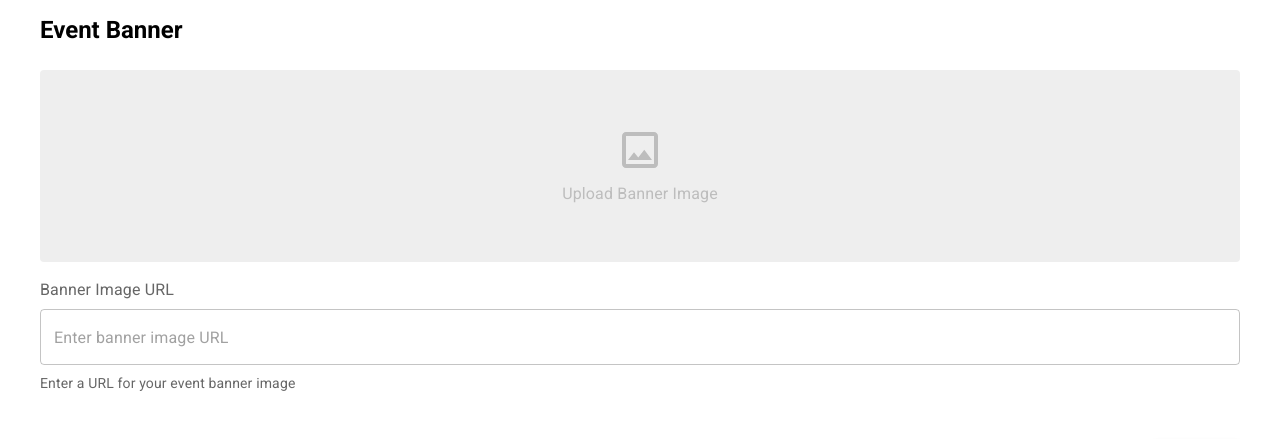
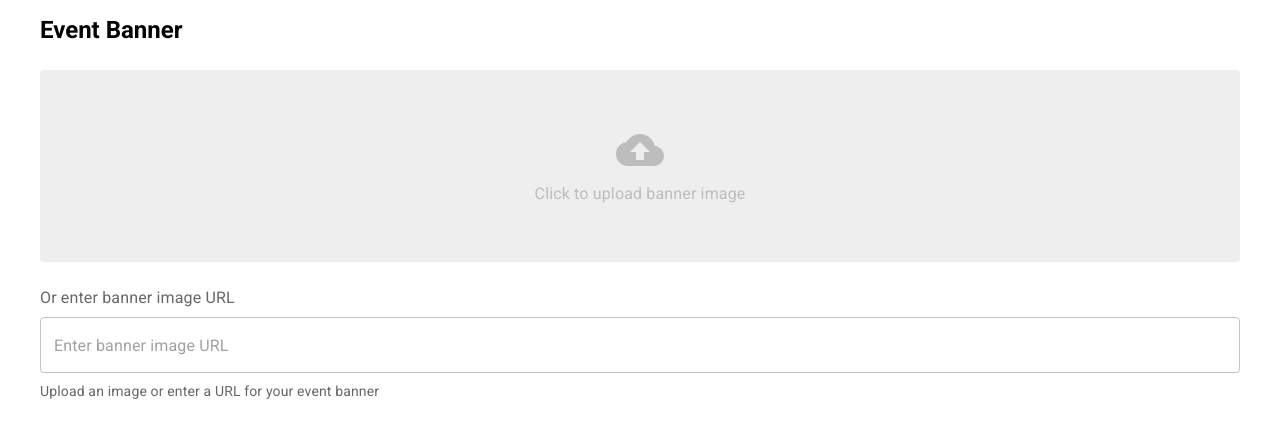
Before and after one commit to EvntFlow/EventFlow_Web, a React (Create React App) app in the folder frontend/: page /banner in a window 1280 px wide. Shown: the part 252-691 px from the top of the page. Built offline with nearby package versions, Linux system fonts and the light colour scheme; no server answers.

Commit message:
fix: fix banner URI

```diff
--- a/frontend/src/views/Organizer/CreateEvent/BannerPage.jsx
+++ b/frontend/src/views/Organizer/CreateEvent/BannerPage.jsx
@@ -1,4 +1,4 @@
-import React, { useContext } from 'react';
+import React, { useContext, useState, useRef } from 'react';
 import { useNavigate } from 'react-router-dom';
 import {
   Typography,
@@ -6,10 +6,12 @@ import {
   Box,
   Button,
   FormLabel,
-  Stack
+  Stack,
+  IconButton,
+  CircularProgress
 } from '@mui/material';
 import { styled } from '@mui/material/styles';
-import { ImageOutlined } from '@mui/icons-material';
+import { CloudUpload, Delete } from '@mui/icons-material';
 import { EventContext } from './EventContext';
 
 // Custom Stepper component with MUI
@@ -30,7 +32,10 @@ const ImagePlaceholder = styled(Box)(({ theme }) => ({
   alignItems: 'center',
   justifyContent: 'center',
   marginBottom: theme.spacing(2),
-  borderRadius: theme.shape.borderRadius
+  borderRadius: theme.shape.borderRadius,
+  cursor: 'pointer',
+  position: 'relative',
+  overflow: 'hidden'
 }));
 
 const PlaceholderContent = styled(Box)(({ theme }) => ({
@@ -40,9 +45,32 @@ const PlaceholderContent = styled(Box)(({ theme }) => ({
   color: theme.palette.grey[400]
 }));
 
+const VisuallyHiddenInput = styled('input')({
+  clip: 'rect(0 0 0 0)',
+  clipPath: 'inset(50%)',
+  height: 1,
+  overflow: 'hidden',
+  position: 'absolute',
+  bottom: 0,
+  left: 0,
+  whiteSpace: 'nowrap',
+  width: 1,
+});
+
+const ImageActions = styled(Box)(({ theme }) => ({
+  position: 'absolute',
+  top: 8,
+  right: 8,
+  display: 'flex',
+  gap: theme.spacing(1)
+}));
+
 const BannerPage = () => {
   const navigate = useNavigate();
   const { eventData, setEventData } = useContext(EventContext);
+  const [isLoading, setIsLoading] = useState(false);
+  const [error, setError] = useState(null);
+  const fileInputRef = useRef(null);
 
   const handleChange = (e) => {
     const { name, value } = e.target;
@@ -58,6 +86,65 @@ const BannerPage = () => {
 
   const handleBack = () => {
     navigate('/create-event');
+  };
+
+  const handleImageClick = () => {
+    if (!eventData.bannerUri) {
+      fileInputRef.current?.click();
+    }
+  };
+
+  const handleImageUpload = async (e) => {
+    const file = e.target.files[0];
+    if (!file) return;
+
+    // Validate file type
+    if (!file.type.startsWith('image/')) {
+      setError('Please upload an image file');
+      return;
+    }
+
+    // Validate file size (max 5MB)
+    if (file.size > 5 * 1024 * 1024) {
+      setError('Image size must be less than 5MB');
+      return;
+    }
+
+    setIsLoading(true);
+    setError(null);
+
+    try {
+      // Convert image to base64 URI
+      const reader = new FileReader();
+      reader.onload = (e) => {
+        const base64String = e.target.result;
+        setEventData({
+          ...eventData,
+          bannerUri: base64String
+        });
+        setIsLoading(false);
+      };
+      reader.onerror = () => {
+        setError('Failed to read the image file');
+        setIsLoading(false);
+      };
+      reader.readAsDataURL(file);
+    } catch (err) {
+      setError('Failed to upload image');
+      setIsLoading(false);
+      console.error('Image upload error:', err);
+    }
+  };
+
+  const handleRemoveImage = () => {
+    setEventData({
+      ...eventData,
+      bannerUri: ''
+    });
+    // Reset file input
+    if (fileInputRef.current) {
+      fileInputRef.current.value = '';
+    }
   };
 
   return (
@@ -76,8 +163,11 @@ const BannerPage = () => {
         </FormSectionTitle>
 
         <Box sx={{ mb: 4 }}>
-          <ImagePlaceholder>
-            {eventData.bannerUri ? (
+          <ImagePlaceholder onClick={handleImageClick}>
+            {isLoading ? (
+              <CircularProgress />
+            ) : eventData.bannerUri ? (
+              <>
                 <Box
                   component="img"
                   src={eventData.bannerUri}
@@ -89,16 +179,42 @@ const BannerPage = () => {
                     borderRadius: 1
                   }}
                 />
+                <ImageActions>
+                  <IconButton
+                    size="small"
+                    onClick={(e) => {
+                      e.stopPropagation();
+                      handleRemoveImage();
+                    }}
+                    sx={{ backgroundColor: 'rgba(255, 255, 255, 0.8)' }}
+                  >
+                    <Delete />
+                  </IconButton>
+                </ImageActions>
+              </>
             ) : (
               <PlaceholderContent>
-                <ImageOutlined sx={{ fontSize: 48 }} />
-                <Typography sx={{ mt: 1 }}>Upload Banner Image</Typography>
+                <CloudUpload sx={{ fontSize: 48 }} />
+                <Typography sx={{ mt: 1 }}>Click to upload banner image</Typography>
               </PlaceholderContent>
             )}
           </ImagePlaceholder>
 
-          <FormLabel component="label" sx={{ display: 'block', mb: 1 }}>
-            Banner Image URL
+          <VisuallyHiddenInput
+            ref={fileInputRef}
+            accept="image/*"
+            type="file"
+            onChange={handleImageUpload}
+          />
+
+          {error && (
+            <Typography variant="body2" color="error" sx={{ mt: 1 }}>
+              {error}
+            </Typography>
+          )}
+
+          <FormLabel component="label" sx={{ display: 'block', mb: 1, mt: 3 }}>
+            Or enter banner image URL
           </FormLabel>
           <TextField
             fullWidth
@@ -110,7 +226,7 @@ const BannerPage = () => {
             size="medium"
           />
           <Typography variant="body2" color="text.secondary" sx={{ mt: 1 }}>
-            Enter a URL for your event banner image
+            Upload an image or enter a URL for your event banner
           </Typography>
         </Box>
       </Box>
```
Lines whose indentation alone changed are shown as unchanged.
